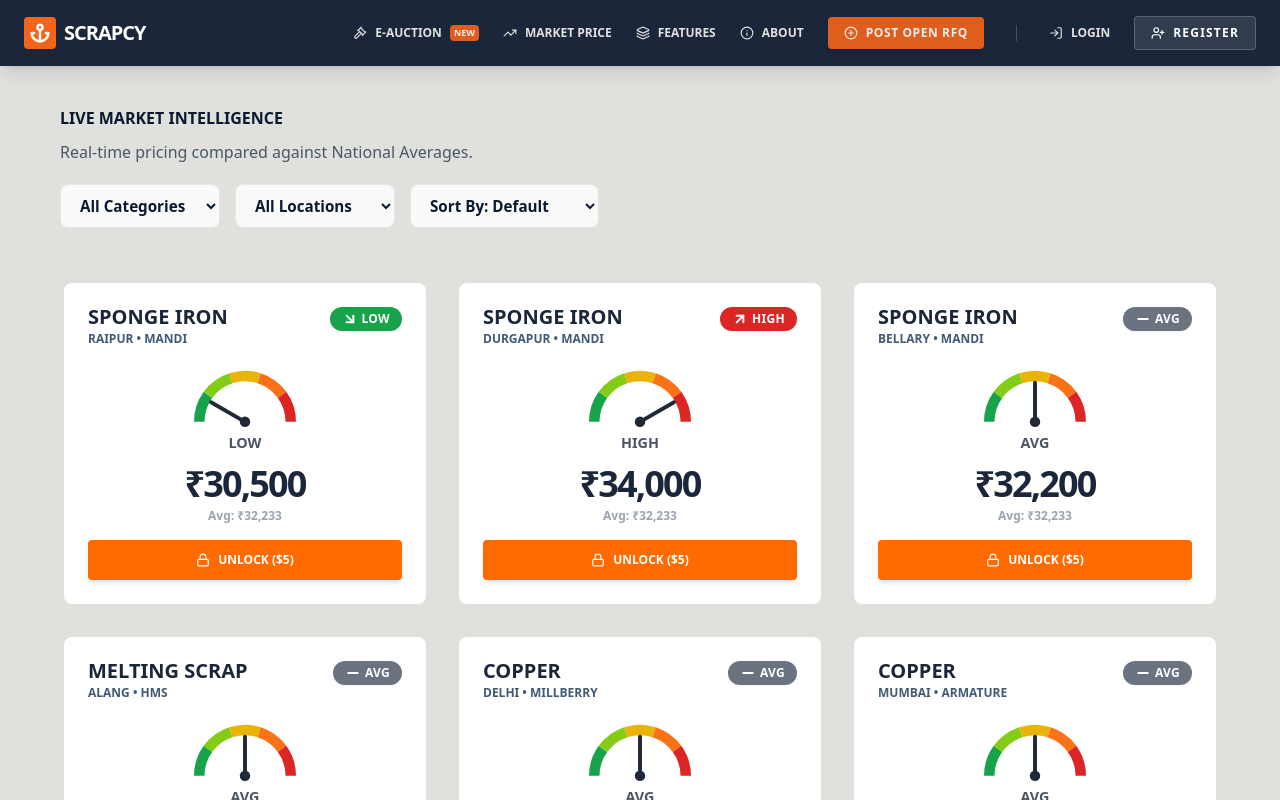
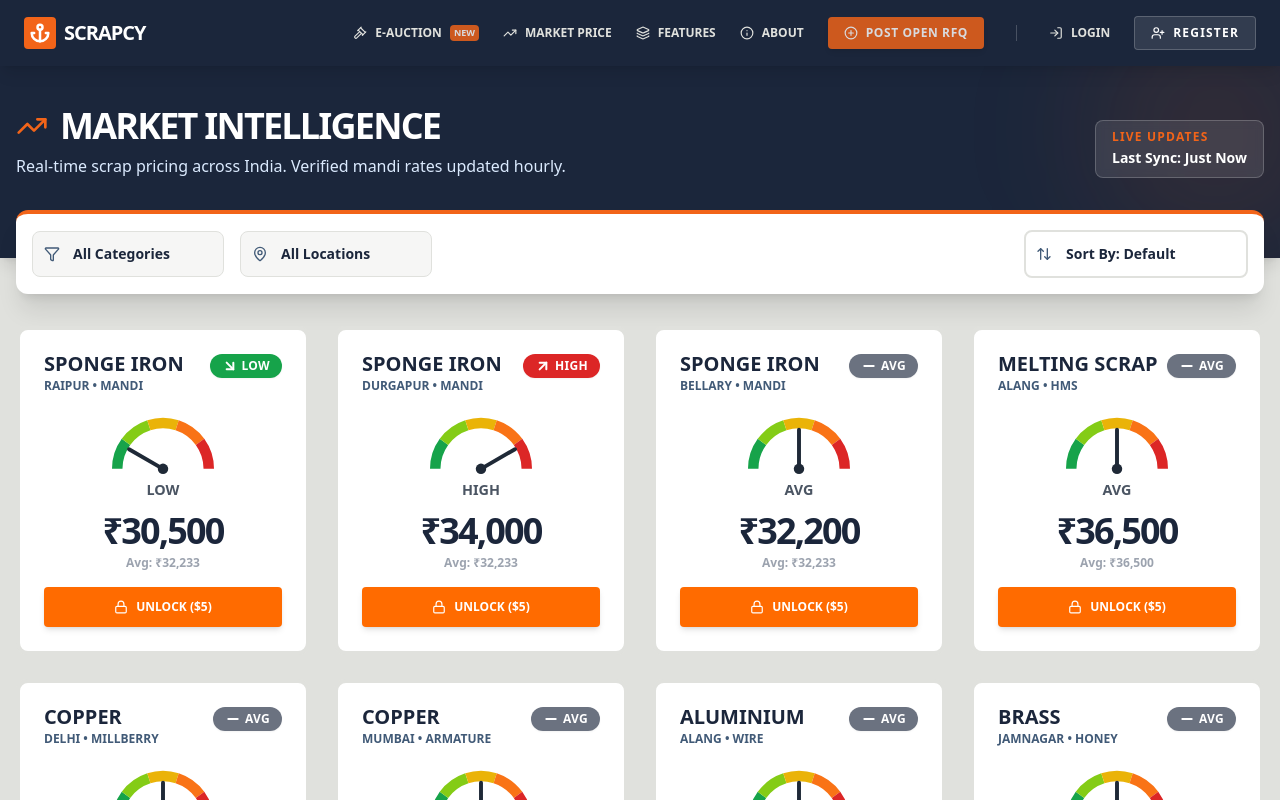
Before and after one commit to nilesh94/scrapcy-frontend, a React (Create React App) app: page /tracker in a window 1280 px wide. Shown: the top 800 px of the page. Built offline with nearby package versions, Linux system fonts and the light colour scheme.

Commit message:
Update PriceTracker.js

```diff
--- a/src/components/PriceTracker/PriceTracker.js
+++ b/src/components/PriceTracker/PriceTracker.js
@@ -1,5 +1,5 @@
 import React, { useState, useMemo } from 'react';
-import './PriceTracker.css'; // Importing your essential CSS
+import { Filter, MapPin, ArrowUpDown, TrendingUp, Search } from 'lucide-react';
 import Header from '../Header/Header';
 import Footer from '../Footer/Footer';
 import PriceCard from '../PriceCard';
@@ -45,7 +45,7 @@ const PriceTracker = () => {
   if (sortOrder === 'high-low') processedData.sort((a, b) => b.price - a.price);
   else if (sortOrder === 'low-high') processedData.sort((a, b) => a.price - b.price);
 
-  const uniqueLocations = [...new Set(MARKET_DATA.map(item => item.location))];
+  const uniqueLocations = [...new Set(MARKET_DATA.map(item => item.location))].sort();
 
   const handleUnlockPrice = (id) => {
     if (window.confirm("Unlock verified contact details for $5?")) {
@@ -54,59 +54,112 @@ const PriceTracker = () => {
   };
 
   return (
-    <div className="min-h-screen bg-platinum flex flex-col">
+    <div className="min-h-screen bg-platinum flex flex-col font-sans text-navy">
       <Header />
 
-      <div className="flex-grow">
-        {/* Keeping your original classNames for CSS compatibility */}
-        <div className="price-tracker-page">
+      {/* --- PAGE HEADER BANNER --- */}
+      <div className="bg-navy text-white pt-10 pb-20 px-4 shadow-lg relative overflow-hidden">
+        <div className="absolute top-0 right-0 w-64 h-64 bg-orange/10 rounded-full blur-3xl -mr-16 -mt-16 pointer-events-none"></div>
+        <div className="max-w-7xl mx-auto relative z-10 text-center md:text-left">
+            <div className="flex flex-col md:flex-row justify-between items-end gap-4">
+                <div>
+                    <h1 className="text-3xl md:text-4xl font-black uppercase tracking-tighter mb-2 flex items-center justify-center md:justify-start gap-3">
+                        <TrendingUp className="text-orange" size={32} /> Market Intelligence
+                    </h1>
+                    <p className="text-blue-100 font-medium text-sm md:text-base max-w-2xl">
+                        Real-time scrap pricing across India. Verified mandi rates updated hourly.
+                    </p>
+                </div>
+                <div className="bg-white/10 backdrop-blur-sm border border-white/20 px-4 py-2 rounded-lg">
+                    <span className="text-orange text-xs font-bold uppercase tracking-widest block">Live Updates</span>
+                    <span className="text-white text-sm font-bold">Last Sync: Just Now</span>
+                </div>
+            </div>
+        </div>
+      </div>
 
-          <div className="pt-header">
-            <h2>Live Market Intelligence</h2>
-            <p>Real-time pricing compared against National Averages.</p>
+      <div className="flex-grow max-w-7xl w-full mx-auto px-4 -mt-12 mb-12 relative z-20">
 
-            <div className="pt-controls">
-              <div className="control-group">
-                <select onChange={(e) => setFilterCategory(e.target.value)}>
+        {/* --- FILTERS BAR --- */}
+        <div className="bg-white p-4 rounded-xl shadow-xl border-t-4 border-orange mb-8 flex flex-col md:flex-row gap-4 items-center justify-between">
+
+            <div className="flex flex-col md:flex-row gap-4 w-full md:w-auto">
+                {/* Category Filter */}
+                <div className="relative group">
+                    <div className="absolute inset-y-0 left-0 pl-3 flex items-center pointer-events-none text-steel group-focus-within:text-orange transition-colors">
+                        <Filter size={16} />
+                    </div>
+                    <select
+                        onChange={(e) => setFilterCategory(e.target.value)}
+                        className="pl-10 pr-8 py-3 bg-platinum/30 border border-platinum rounded-lg text-sm font-bold text-navy focus:border-orange focus:ring-2 focus:ring-orange/20 outline-none w-full md:w-48 appearance-none cursor-pointer hover:bg-platinum/50 transition-all"
+                    >
                         <option value="All">All Categories</option>
                         <option value="Ferrous">Ferrous</option>
                         <option value="Non Ferrous">Non Ferrous</option>
                     </select>
                 </div>
-              <div className="control-group">
-                <select onChange={(e) => setFilterLocation(e.target.value)}>
+
+                {/* Location Filter */}
+                <div className="relative group">
+                    <div className="absolute inset-y-0 left-0 pl-3 flex items-center pointer-events-none text-steel group-focus-within:text-orange transition-colors">
+                        <MapPin size={16} />
+                    </div>
+                    <select
+                        onChange={(e) => setFilterLocation(e.target.value)}
+                        className="pl-10 pr-8 py-3 bg-platinum/30 border border-platinum rounded-lg text-sm font-bold text-navy focus:border-orange focus:ring-2 focus:ring-orange/20 outline-none w-full md:w-48 appearance-none cursor-pointer hover:bg-platinum/50 transition-all"
+                    >
                         <option value="All">All Locations</option>
                         {uniqueLocations.map(loc => <option key={loc} value={loc}>{loc}</option>)}
                     </select>
                 </div>
-              <div className="control-group">
-                <select onChange={(e) => setSortOrder(e.target.value)}>
+            </div>
+
+            {/* Sort Control */}
+            <div className="relative group w-full md:w-auto">
+                <div className="absolute inset-y-0 left-0 pl-3 flex items-center pointer-events-none text-steel group-focus-within:text-orange transition-colors">
+                    <ArrowUpDown size={16} />
+                </div>
+                <select
+                    onChange={(e) => setSortOrder(e.target.value)}
+                    className="pl-10 pr-8 py-3 bg-white border-2 border-platinum rounded-lg text-sm font-bold text-navy focus:border-navy outline-none w-full md:w-56 appearance-none cursor-pointer"
+                >
                     <option value="default">Sort By: Default</option>
                     <option value="high-low">Price: High to Low</option>
                     <option value="low-high">Price: Low to High</option>
                 </select>
             </div>
         </div>
-          </div>
 
-          <div className="pt-grid">
+        {/* --- DATA GRID --- */}
+        <div className="grid grid-cols-1 md:grid-cols-2 lg:grid-cols-3 xl:grid-cols-4 gap-6">
             {processedData.length > 0 ? (
                 processedData.map(item => (
+                    <div key={item.id} className="transform hover:-translate-y-1 transition-transform duration-300">
                         <PriceCard
-                        key={item.id}
                             item={item}
                             averagePrice={materialAverages[item.material]}
                             isUnlocked={unlockedDetails[item.id]}
                             onUnlock={handleUnlockPrice}
                         />
+                    </div>
                 ))
             ) : (
-                <div style={{ gridColumn: '1/-1', textAlign: 'center', padding: '40px', color: '#888' }}>
-                    <h3>No market data found for these filters.</h3>
+                <div className="col-span-full bg-white p-12 rounded-xl shadow-sm border border-platinum text-center">
+                    <div className="inline-block p-4 bg-platinum/50 rounded-full mb-4 text-steel">
+                        <Search size={48} />
+                    </div>
+                    <h3 className="text-xl font-bold text-navy uppercase">No Market Data Found</h3>
+                    <p className="text-steel mt-2 text-sm">Try adjusting your filters to see more results.</p>
+                    <button
+                        onClick={() => { setFilterCategory('All'); setFilterLocation('All'); }}
+                        className="mt-6 px-6 py-2 bg-navy text-white rounded text-xs font-bold uppercase hover:bg-orange transition-colors"
+                    >
+                        Clear Filters
+                    </button>
                 </div>
             )}
         </div>
-        </div>
+
       </div>
 
       <Footer />
```
Lines whose indentation alone changed are shown as unchanged.
